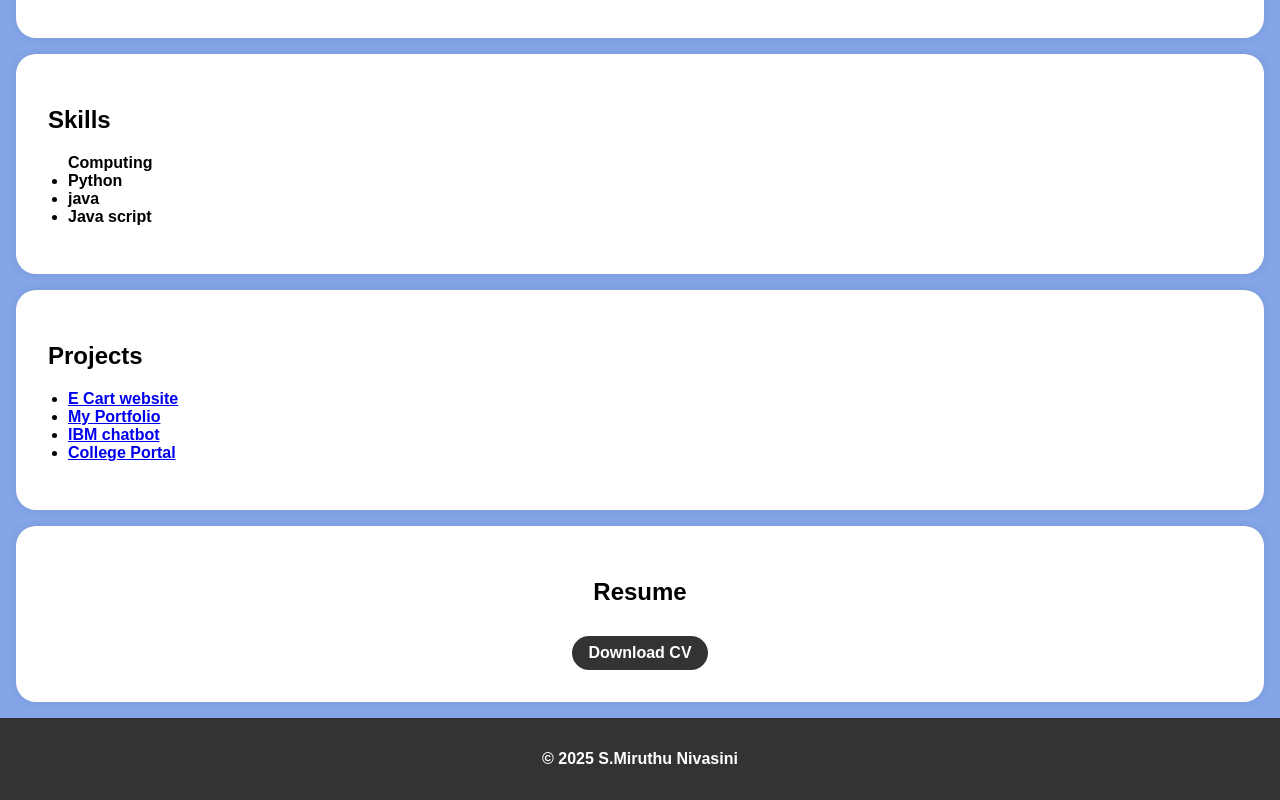
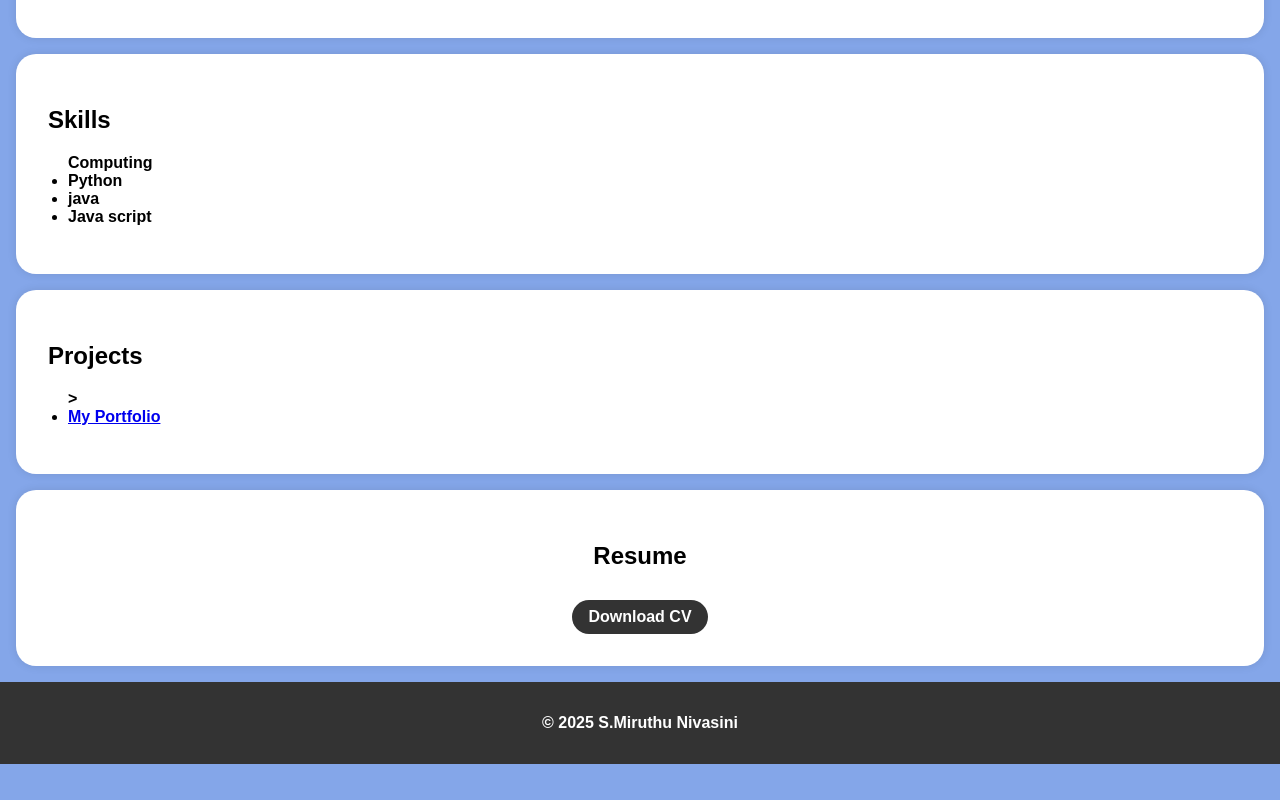
Before and after one commit to asbdu26223052620500112022/digital--portfilio-, a plain HTML site: page index.html in a window 1280 px wide. Shown: the part 574-1374 px from the top of the page. After the commit the page ends 1338 px from the top, so only its background shows below. Drawn offline with Linux system fonts and the light colour scheme.

Commit message:
Update index.html

```diff
--- a/index.html
+++ b/index.html
@@ -147,11 +147,8 @@ years of teaching experience and my curriculum development skil
     <section id="projects">
         <div class="section-content">
             <h2>Projects</h2>
-            <ul>
-                <li><a href="#">E Cart website</a></li>
+            <ul>>
                 <li><a href="#">My Portfolio</a></li>
-                <li><a href="#">IBM chatbot</a></li>
-                <li><a href="#">College Portal</a></li>
                 <!-- Add more project links here -->
             </ul>
         </div>
```
